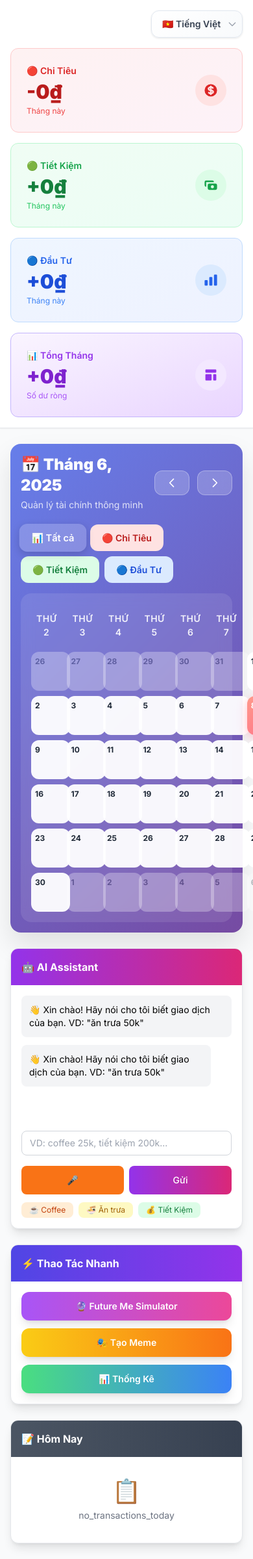
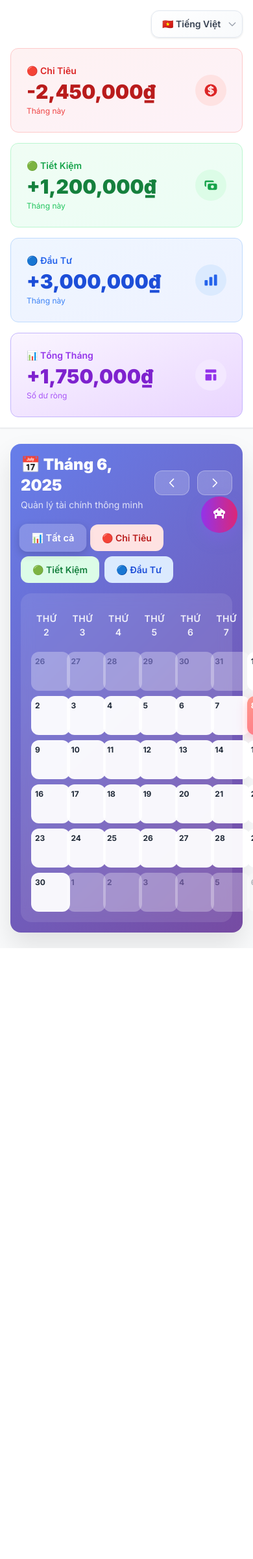
Before and after one commit to khanhbq56/money-tracking, a Django app: template templates/index.html in a window 390 px wide; the page is wider, and only the part inside the window is pictured. Shown: that part at 65% size. After the commit the page ends 1459 px from the top of that part, so only its background shows below. Run offline with Django 5.2, Linux system fonts and the light colour scheme; the template is opened without the code that fills it, so the values that code supplies are empty; parts of the project's set-up code (start-up, migrations or seed data) failed here and were passed over; some libraries are stand-ins or nearby versions.

Commit message:
feat: Convert chat to Floating Action Button with robot icon - Remove narrow sidebar chat that was causing send button to be obscured - Add beautiful FAB with robot icon and hover animations - Create modal overlay for chat with improved width and layout - Add notification badge system for new messages when modal is closed - Expand calendar to full width for better user experience - Add ESC key and click-outside-to-close functionality - Enhanced mobile responsiveness for FAB and modal - Modern animations and transitions throughout User requested FAB with robot icon to fix narrow chat window width issue.

```diff
--- a/static/css/styles.css
+++ b/static/css/styles.css
@@ -190,167 +190,6 @@
         font-size: 0.5rem;
         padding: 1px 4px;
     }
-
-    /* Enhanced chat mobile layout */
-    .grid.grid-cols-1.xl\\:grid-cols-5.lg\\:grid-cols-4 {
-        grid-template-columns: 1fr;
-    }
-
-    /* Stack sidebar vertically on mobile */
-    .xl\\:col-span-2.lg\\:col-span-2 {
-        order: 2;
-    }
-
-    .xl\\:col-span-3.lg\\:col-span-2 {
-        order: 1;
-    }
-
-    /* Ensure chat input area has enough space */
-    #chat-input {
-        min-width: 120px !important;
-    }
-
-    /* Make buttons touch-friendly on mobile */
-    #voice-btn, button[onclick="sendMessage()"] {
-        min-height: 44px;
-        padding: 8px 12px;
-    }
-}
-
-/* Tablet responsive */
-@media (min-width: 768px) and (max-width: 1023px) {
-    /* Adjust grid for tablet */
-    .grid.grid-cols-1.xl\\:grid-cols-5.lg\\:grid-cols-4 {
-        grid-template-columns: 2fr 1fr;
-        gap: 1rem;
-    }
-
-    .xl\\:col-span-3.lg\\:col-span-2 {
-        grid-column: span 1;
-    }
-
-    .xl\\:col-span-2.lg\\:col-span-2 {
-        grid-column: span 1;
-    }
-
-    /* Better chat sizing on tablet */
-    .chat-container {
-        min-width: 280px;
-    }
-
-    #chat-messages {
-        min-height: 10rem;
-        max-height: 18rem;
-    }
-}
-
-/* Large screens - improved spacing */
-@media (min-width: 1280px) {
-    /* On XL screens, give more space to chat */
-    .max-w-7xl {
-        max-width: 90rem;
-    }
-
-    /* Better proportions on large screens */
-    .grid.grid-cols-1.xl\\:grid-cols-5.lg\\:grid-cols-4 {
-        grid-template-columns: 3fr 2fr;
-        gap: 2rem;
-    }
-
-    .chat-container {
-        min-width: 380px;
-    }
-
-    #chat-messages {
-        min-height: 14rem;
-        max-height: 24rem;
-    }
-}
-
-/* Desktop responsive */
-@media (min-width: 1024px) and (max-width: 1279px) {
-    .grid.grid-cols-1.xl\\:grid-cols-5.lg\\:grid-cols-4 {
-        grid-template-columns: 5fr 3fr;
-        gap: 1.5rem;
-    }
-
-    .chat-container {
-        min-width: 320px;
-    }
-}
-
-/* Chat specific responsive improvements */
-.chat-input-container {
-    display: flex;
-    flex-wrap: nowrap;
-    gap: 0.5rem;
-    align-items: stretch;
-}
-
-.chat-input-container input {
-    flex: 1;
-    min-width: 0;
-}
-
-.chat-input-container button {
-    flex-shrink: 0;
-    white-space: nowrap;
-}
-
-/* Ensure chat messages area is properly sized */
-#chat-messages {
-    min-height: 12rem;
-    max-height: 20rem;
-}
-
-/* Improve chat container width on different screen sizes */
-.chat-container {
-    min-width: 320px;
-}
-
-/* Better spacing for chat bubbles */
-.chat-bubble {
-    margin-bottom: 0.75rem;
-}
-
-.chat-bubble:last-child {
-    margin-bottom: 0;
-}
-
-/* Enhanced button styling for better visibility */
-#voice-btn {
-    min-width: 44px;
-    display: flex;
-    align-items: center;
-    justify-content: center;
-}
-
-button[onclick="sendMessage()"] {
-    min-width: 60px;
-    display: flex;
-    align-items: center;
-    justify-content: center;
-}
-
-@media (max-width: 640px) {
-    #chat-messages {
-        min-height: 8rem;
-        max-height: 15rem;
-    }
-
-    /* On very small screens, stack input elements if needed */
-    .chat-input-container {
-        flex-wrap: wrap;
-    }
-
-    .chat-input-container input {
-        flex-basis: 100%;
-        margin-bottom: 0.5rem;
-    }
-
-    .chat-input-container button {
-        flex: 1;
-    }
 }
 
 /* Filter buttons */
@@ -524,3 +363,100 @@ button[onclick="sendMessage()"] {
 .backdrop-blur-lg {
     backdrop-filter: blur(16px);
 }
+
+/* Chat FAB and Modal Styles */
+#chat-fab {
+    transition: all 0.3s cubic-bezier(0.4, 0, 0.2, 1);
+    box-shadow: 0 10px 25px rgba(139, 92, 246, 0.3);
+}
+
+#chat-fab:hover {
+    box-shadow: 0 20px 40px rgba(139, 92, 246, 0.5);
+    transform: scale(1.1) translateY(-2px);
+}
+
+#chat-fab:active {
+    transform: scale(1.05) translateY(0px);
+}
+
+/* Chat notification pulse animation */
+#chat-notification {
+    animation: pulse-notification 2s infinite;
+}
+
+@keyframes pulse-notification {
+    0%, 100% {
+        transform: scale(1);
+        opacity: 1;
+    }
+    50% {
+        transform: scale(1.2);
+        opacity: 0.8;
+    }
+}
+
+/* Chat modal animations */
+#chat-modal {
+    animation: fadeIn 0.3s ease-out;
+}
+
+#chat-modal .bg-white {
+    animation: slideUp 0.3s ease-out;
+}
+
+@keyframes fadeIn {
+    from {
+        opacity: 0;
+    }
+    to {
+        opacity: 1;
+    }
+}
+
+@keyframes slideUp {
+    from {
+        opacity: 0;
+        transform: translateY(20px) scale(0.95);
+    }
+    to {
+        opacity: 1;
+        transform: translateY(0) scale(1);
+    }
+}
+
+/* Enhanced chat input in modal */
+#chat-modal #chat-input {
+    border: 2px solid #e2e8f0;
+    transition: all 0.2s ease;
+}
+
+#chat-modal #chat-input:focus {
+    border-color: #8b5cf6;
+    box-shadow: 0 0 0 3px rgba(139, 92, 246, 0.1);
+    transform: translateY(-1px);
+}
+
+/* Chat bubble improvements in modal */
+#chat-modal .chat-bubble {
+    animation: fadeInUp 0.4s ease-out;
+}
+
+/* Mobile responsiveness for FAB */
+@media (max-width: 768px) {
+    #chat-fab {
+        width: 56px;
+        height: 56px;
+        bottom: 20px;
+        right: 20px;
+    }
+
+    #chat-fab svg {
+        width: 24px;
+        height: 24px;
+    }
+
+    #chat-modal .bg-white {
+        margin: 20px;
+        max-height: calc(100vh - 40px);
+    }
+}
--- a/static/js/chat.js
+++ b/static/js/chat.js
@@ -156,10 +156,36 @@ class AIChat {
                     ${actionButtons}
                 </div>
             `;
+
+            // Show notification if modal is closed
+            this.showNotificationIfModalClosed();
         }
 
         this.chatContainer.appendChild(messageDiv);
         this.scrollToBottom();
+    }
+
+    showNotificationIfModalClosed() {
+        const modal = document.getElementById('chat-modal');
+        const notification = document.getElementById('chat-notification');
+
+        if (modal && modal.classList.contains('hidden') && notification) {
+            notification.classList.remove('hidden');
+
+            // Auto-hide notification after 5 seconds
+            setTimeout(() => {
+                if (notification && !notification.classList.contains('hidden')) {
+                    notification.classList.add('hidden');
+                }
+            }, 5000);
+        }
+    }
+
+    hideNotification() {
+        const notification = document.getElementById('chat-notification');
+        if (notification) {
+            notification.classList.add('hidden');
+        }
     }
 
     showTypingIndicator() {
--- a/templates/index.html
+++ b/templates/index.html
@@ -95,9 +95,9 @@
 
     <!-- Main Content -->
     <div class="max-w-7xl mx-auto px-4 py-6">
-        <div class="grid grid-cols-1 xl:grid-cols-5 lg:grid-cols-4 gap-6">
-            <!-- Calendar - Main Area -->
-            <div class="xl:col-span-3 lg:col-span-2">
+        <div class="grid grid-cols-1 gap-6">
+            <!-- Calendar - Main Area (expanded to take full width) -->
+            <div class="col-span-1">
                 <div class="calendar-container">
                     <!-- Calendar Header -->
                     <div class="calendar-header flex justify-between items-center">
@@ -151,103 +151,92 @@
                 </div>
             </div>
 
-            <!-- Right Sidebar -->
-            <div class="xl:col-span-2 lg:col-span-2 space-y-6">
-                <!-- AI Chat -->
-                <div class="chat-container bg-white rounded-xl shadow-lg border border-gray-200 overflow-hidden">
-                    <div class="bg-gradient-to-r from-purple-600 to-pink-600 p-4">
-                        <h3 class="font-bold text-white flex items-center" data-i18n="ai_assistant">
-                            🤖 {% trans "AI Assistant" %}
+
+        </div>
+    </div>
+
+    <!-- Floating Action Button for Chat -->
+    <div class="fixed bottom-6 right-6 z-50">
+        <button
+            id="chat-fab"
+            onclick="toggleChatModal()"
+            class="w-16 h-16 bg-gradient-to-r from-purple-600 to-pink-600 text-white rounded-full shadow-2xl hover:shadow-purple-500/50 hover:scale-110 transition-all duration-300 flex items-center justify-center group"
+            title="{% trans 'AI Assistant' %}"
+        >
+            <svg class="w-8 h-8 group-hover:rotate-12 transition-transform duration-300" fill="currentColor" viewBox="0 0 24 24">
+                <!-- Robot icon -->
+                <path d="M12 2C13.1 2 14 2.9 14 4C14 5.1 13.1 6 12 6C10.9 6 10 5.1 10 4C10 2.9 10.9 2 12 2ZM21 9V7L12 1L3 7V9C3 10.1 3.9 11 5 11V16.5C5 17.3 5.7 18 6.5 18S8 17.3 8 16.5V14H16V16.5C16 17.3 16.7 18 17.5 18S19 17.3 19 16.5V11C20.1 11 21 10.1 21 9ZM7.5 12C6.7 12 6 11.3 6 10.5S6.7 9 7.5 9 9 9.7 9 10.5 8.3 12 7.5 12ZM16.5 12C15.7 12 15 11.3 15 10.5S15.7 9 16.5 9 18 9.7 18 10.5 17.3 12 16.5 12Z"/>
+            </svg>
+            <!-- Notification dot for new messages (initially hidden) -->
+            <div id="chat-notification" class="absolute -top-1 -right-1 w-4 h-4 bg-red-500 rounded-full hidden animate-pulse"></div>
+        </button>
+    </div>
+
+    <!-- Chat Modal Overlay -->
+    <div id="chat-modal" class="fixed inset-0 bg-black bg-opacity-50 z-40 hidden">
+        <div class="flex items-center justify-center min-h-screen p-4">
+            <div class="bg-white rounded-2xl shadow-2xl w-full max-w-md max-h-[80vh] flex flex-col">
+                <!-- Chat Header -->
+                <div class="bg-gradient-to-r from-purple-600 to-pink-600 p-4 rounded-t-2xl flex items-center justify-between">
+                    <div class="flex items-center">
+                        <svg class="w-6 h-6 text-white mr-2" fill="currentColor" viewBox="0 0 24 24">
+                            <path d="M12 2C13.1 2 14 2.9 14 4C14 5.1 13.1 6 12 6C10.9 6 10 5.1 10 4C10 2.9 10.9 2 12 2ZM21 9V7L12 1L3 7V9C3 10.1 3.9 11 5 11V16.5C5 17.3 5.7 18 6.5 18S8 17.3 8 16.5V14H16V16.5C16 17.3 16.7 18 17.5 18S19 17.3 19 16.5V11C20.1 11 21 10.1 21 9ZM7.5 12C6.7 12 6 11.3 6 10.5S6.7 9 7.5 9 9 9.7 9 10.5 8.3 12 7.5 12ZM16.5 12C15.7 12 15 11.3 15 10.5S15.7 9 16.5 9 18 9.7 18 10.5 17.3 12 16.5 12Z"/>
+                        </svg>
+                        <h3 class="font-bold text-white" data-i18n="ai_assistant">{% trans "AI Assistant" %}</h3>
                         <span class="ml-2 px-2 py-1 text-xs bg-white/20 text-white rounded-full backdrop-blur" data-i18n="online">{% trans "Online" %}</span>
-                        </h3>
                     </div>
-                    <div class="p-4">
-                        <div id="chat-messages" class="space-y-3 mb-4 h-48 overflow-y-auto custom-scrollbar">
+                    <button
+                        onclick="toggleChatModal()"
+                        class="text-white hover:bg-white/20 rounded-full p-1 transition-colors"
+                    >
+                        <svg class="w-6 h-6" fill="none" stroke="currentColor" viewBox="0 0 24 24">
+                            <path stroke-linecap="round" stroke-linejoin="round" stroke-width="2" d="M6 18L18 6M6 6l12 12"/>
+                        </svg>
+                    </button>
+                </div>
+
+                <!-- Chat Messages -->
+                <div class="flex-1 p-4 overflow-hidden">
+                    <div id="chat-messages" class="space-y-3 h-64 overflow-y-auto custom-scrollbar">
                         <div class="chat-bubble">
                             <div class="bg-gray-100 rounded-lg p-3 text-sm">
                                 <p data-i18n="welcome_message">👋 {% trans "Xin chào! Hãy nói cho tôi biết giao dịch của bạn. VD: \"ăn trưa 50k\"" %}</p>
                             </div>
                         </div>
                     </div>
-                        <!-- Enhanced input area with better responsive layout -->
-                        <div class="space-y-3">
-                            <div class="chat-input-container">
+                </div>
+
+                <!-- Chat Input -->
+                <div class="p-4 border-t bg-gray-50 rounded-b-2xl">
+                    <div class="flex space-x-2 mb-3">
                         <input
                             type="text"
                             id="chat-input"
                             placeholder="{% trans "VD: coffee 25k, tiết kiệm 200k..." %}"
                             data-i18n-placeholder="enter_transaction"
-                                    class="flex-1 min-w-0 px-3 py-2 border border-gray-300 rounded-lg text-sm focus:outline-none focus:ring-2 focus:ring-purple-500 focus:border-transparent"
+                            class="flex-1 px-4 py-3 border border-gray-300 rounded-xl text-sm focus:outline-none focus:ring-2 focus:ring-purple-500 focus:border-transparent"
                             onkeypress="handleChatKeyPress(event)"
                         >
                         <button
                             id="voice-btn"
                             onclick="toggleVoiceInput()"
-                                    class="flex-shrink-0 px-3 py-2 bg-orange-500 text-white rounded-lg hover:bg-orange-600 transition text-sm font-medium min-w-[44px]"
+                            class="px-4 py-3 bg-orange-500 text-white rounded-xl hover:bg-orange-600 transition text-sm font-medium flex items-center justify-center"
                             title="{% trans 'Voice Input (Ctrl+Shift+V)' %}"
                         >
                             🎤
                         </button>
                         <button
                             onclick="sendMessage()"
-                                    class="flex-shrink-0 px-4 py-2 bg-gradient-to-r from-purple-600 to-pink-600 text-white rounded-lg hover:from-purple-700 hover:to-pink-700 transition text-sm font-medium whitespace-nowrap"
+                            class="px-6 py-3 bg-gradient-to-r from-purple-600 to-pink-600 text-white rounded-xl hover:from-purple-700 hover:to-pink-700 transition text-sm font-medium"
                             data-i18n="send"
                         >
                             {% trans "Gửi" %}
                         </button>
                     </div>
                     <div class="flex flex-wrap gap-2">
-                                <button onclick="quickAdd('coffee 25k')" class="px-3 py-1 text-xs bg-orange-100 hover:bg-orange-200 text-orange-700 rounded-lg transition">☕ Coffee</button>
-                                <button onclick="quickAdd('ăn trưa 50k')" class="px-3 py-1 text-xs bg-yellow-100 hover:bg-yellow-200 text-yellow-700 rounded-lg transition" data-i18n="lunch">🍜 {% trans "Ăn trưa" %}</button>
-                                <button onclick="quickAdd('tiết kiệm 200k')" class="px-3 py-1 text-xs bg-green-100 hover:bg-green-200 text-green-700 rounded-lg transition" data-i18n="saving">💰 {% trans "Tiết Kiệm" %}</button>
-                            </div>
-                        </div>
-                    </div>
-                </div>
-
-                <!-- Quick Actions -->
-                <div class="bg-white rounded-xl shadow-lg border border-gray-200 overflow-hidden">
-                    <div class="bg-gradient-to-r from-indigo-600 to-purple-600 p-4">
-                        <h3 class="font-bold text-white" data-i18n="quick_actions">⚡ {% trans "Thao Tác Nhanh" %}</h3>
-                    </div>
-                    <div class="p-4 space-y-3">
-                        <button onclick="openFutureMe()" class="w-full px-4 py-3 bg-gradient-to-r from-purple-500 to-pink-500 text-white rounded-xl hover:from-purple-600 hover:to-pink-600 transition-all duration-300 text-sm font-semibold shadow-lg hover:shadow-xl transform hover:-translate-y-0.5" data-i18n="future_me">
-                            🔮 {% trans "Future Me Simulator" %}
-                        </button>
-                        <button onclick="generateMeme()" class="w-full px-4 py-3 bg-gradient-to-r from-yellow-400 to-orange-500 text-white rounded-xl hover:from-yellow-500 hover:to-orange-600 transition-all duration-300 text-sm font-semibold shadow-lg hover:shadow-xl transform hover:-translate-y-0.5" data-i18n="generate_meme">
-                            🎭 {% trans "Tạo Meme" %}
-                        </button>
-                        <button onclick="showStats()" class="w-full px-4 py-3 bg-gradient-to-r from-green-400 to-blue-500 text-white rounded-xl hover:from-green-500 hover:to-blue-600 transition-all duration-300 text-sm font-semibold shadow-lg hover:shadow-xl transform hover:-translate-y-0.5" data-i18n="statistics">
-                            📊 {% trans "Thống Kê" %}
-                        </button>
-                    </div>
-                </div>
-
-                <!-- Today Summary -->
-                <div class="bg-white rounded-xl shadow-lg border border-gray-200 overflow-hidden">
-                    <div class="bg-gradient-to-r from-gray-600 to-gray-700 p-4">
-                        <h3 class="font-bold text-white" data-i18n="today">📝 {% trans "Hôm Nay" %}</h3>
-                    </div>
-                    <div class="p-4">
-                        <div id="today-summary" class="space-y-3 text-sm">
-                            <div class="flex justify-between items-center">
-                                <span class="text-red-600 flex items-center" data-i18n="lunch">🍜 {% trans "Ăn trưa" %}</span>
-                                <span class="text-red-600 font-semibold">-50,000₫</span>
-                            </div>
-                            <div class="flex justify-between items-center">
-                                <span class="text-red-600 flex items-center">☕ Coffee</span>
-                                <span class="text-red-600 font-semibold">-25,000₫</span>
-                            </div>
-                            <div class="flex justify-between items-center">
-                                <span class="text-green-600 flex items-center" data-i18n="saving">💰 {% trans "Tiết Kiệm" %}</span>
-                                <span class="text-green-600 font-semibold">+200,000₫</span>
-                            </div>
-                            <hr class="my-3 border-gray-200">
-                            <div class="flex justify-between items-center font-bold">
-                                <span class="text-gray-900" data-i18n="today_total">{% trans "Tổng hôm nay:" %}</span>
-                                <span class="text-green-600 text-lg">+125,000₫</span>
-                            </div>
-                        </div>
+                        <button onclick="quickAdd('coffee 25k')" class="px-3 py-2 text-xs bg-orange-100 hover:bg-orange-200 text-orange-700 rounded-lg transition">☕ Coffee</button>
+                        <button onclick="quickAdd('ăn trưa 50k')" class="px-3 py-2 text-xs bg-yellow-100 hover:bg-yellow-200 text-yellow-700 rounded-lg transition" data-i18n="lunch">🍜 {% trans "Ăn trưa" %}</button>
+                        <button onclick="quickAdd('tiết kiệm 200k')" class="px-3 py-2 text-xs bg-green-100 hover:bg-green-200 text-green-700 rounded-lg transition" data-i18n="saving">💰 {% trans "Tiết Kiệm" %}</button>
                     </div>
                 </div>
             </div>
@@ -262,8 +251,48 @@
     <!-- Load Meme Generator (Phase 9) -->
     <script src="{% static 'js/meme.js' %}"></script>
 
-    <!-- Placeholder functions for features to be implemented in later phases -->
+    <!-- Chat Modal Functions -->
     <script>
+        function toggleChatModal() {
+            const modal = document.getElementById('chat-modal');
+            const fab = document.getElementById('chat-fab');
+
+            if (modal.classList.contains('hidden')) {
+                modal.classList.remove('hidden');
+                // Hide notification when opening modal
+                if (window.aiChat && window.aiChat.hideNotification) {
+                    window.aiChat.hideNotification();
+                }
+                // Focus the input when opening
+                setTimeout(() => {
+                    const input = document.getElementById('chat-input');
+                    if (input) input.focus();
+                }, 100);
+            } else {
+                modal.classList.add('hidden');
+            }
+        }
+
+        // Close modal when clicking outside
+        document.addEventListener('DOMContentLoaded', function() {
+            const modal = document.getElementById('chat-modal');
+            const modalContent = modal?.querySelector('.bg-white');
+
+            modal?.addEventListener('click', function(e) {
+                if (e.target === modal) {
+                    toggleChatModal();
+                }
+            });
+
+            // ESC key to close modal
+            document.addEventListener('keydown', function(e) {
+                if (e.key === 'Escape' && !modal?.classList.contains('hidden')) {
+                    toggleChatModal();
+                }
+            });
+        });
+
+        // Placeholder functions for features to be implemented in later phases
         function showStats() {
             console.log('Show Stats - to be implemented in Phase 10');
         }
--- a/transactions/views.py
+++ b/transactions/views.py
@@ -364,8 +364,8 @@ def future_projection(request):
                 cursor.execute("SELECT COUNT(*) FROM transactions_transaction LIMIT 1")
 
             # Initialize calculator if table exists
-            calculator = FutureProjectionCalculator()
-            projection_data = calculator.calculate_projection(months)
+        calculator = FutureProjectionCalculator()
+        projection_data = calculator.calculate_projection(months)
 
         except OperationalError:
             # Return mock data if table doesn't exist
```
Lines whose indentation alone changed are shown as unchanged.
